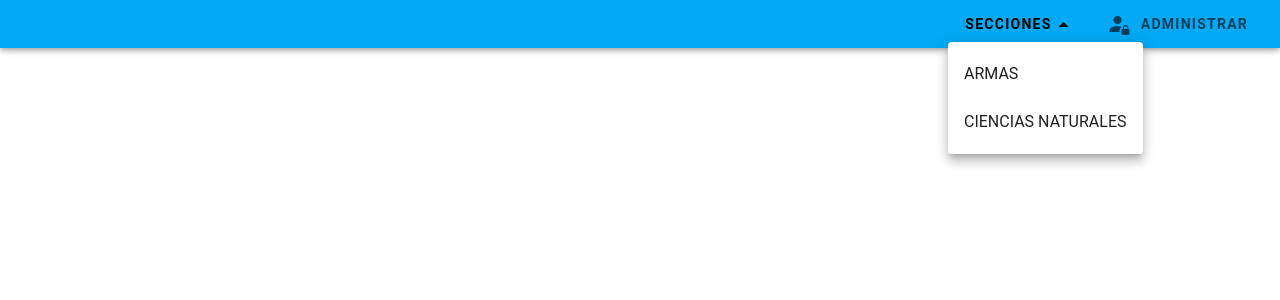
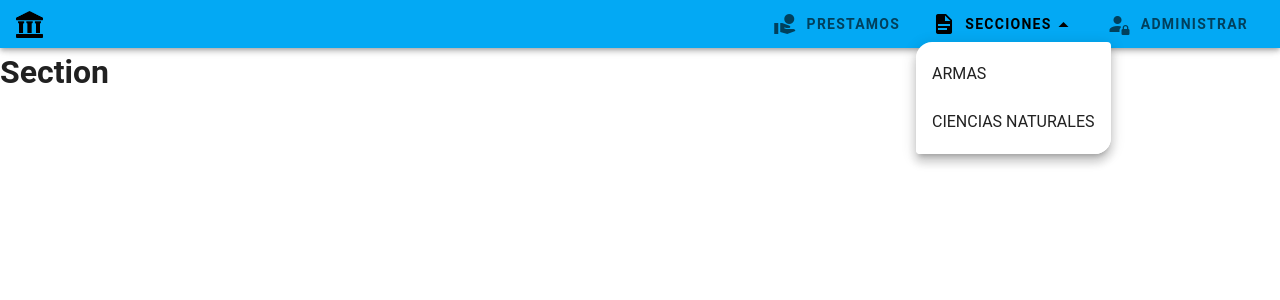
Before and after one commit to apalfaro98/museum-client, a Vue app: page /about in a window 1280 px wide. Both pictures are taken after a click on the button "SECCIONES". Shown: the top 300 px of the page. Built offline with nearby package versions, Linux system fonts and the light colour scheme.

Commit message:
ADD: menu de la primera pagina

```diff
--- a/public/index.html
+++ b/public/index.html
@@ -4,8 +4,8 @@
     <meta charset="utf-8">
     <meta http-equiv="X-UA-Compatible" content="IE=edge">
     <meta name="viewport" content="width=device-width,initial-scale=1.0">
-    <link rel="icon" href="<%= BASE_URL %>favicon.ico">
-    <title><%= htmlWebpackPlugin.options.title %></title>
+    <link rel="icon" href="<%= BASE_URL %>favicon.png">
+    <title>Museo Municipal Camajuani</title>
   </head>
   <body>
     <noscript>
--- a/src/App.vue
+++ b/src/App.vue
@@ -1,17 +1,24 @@
 <template>
     <v-app>
-    <v-app-bar
-      app
-      color="light-blue"
-      dark
-      dense
-    >
+        <v-app-bar app color="light-blue" dark dense>
+            <router-link to="/">
+                <div class="image-container">
+                    <v-img src="@/assets/images/logo-small.png" />
+                </div>
+            </router-link>
             <v-spacer></v-spacer>
+            <router-link to="/prestamos">
+                <v-btn color="black" text plain class="font-weight-bold">
+                    <v-icon class="pr-2">mdi-hand-coin</v-icon>
+                    Prestamos
+                </v-btn>
+            </router-link>
             <!-- FIXME: EL icono no cambia cuando se da click fuera del boton  -->
             <v-menu
                 transition="slide-y-transition"
                 bottom
                 offset-y
+                rounded="br-xl tl-xl"
             >
                 <template v-slot:activator="{ on, attrs }">
                     <v-btn
@@ -23,52 +30,62 @@
                         v-on="on"
                         @click="changeIcon"
                     >
+                        <v-icon class="pr-2">mdi-file-document</v-icon>
                         Secciones
-          <v-icon>mdi-menu-{{ down ? 'down' : 'up'}}</v-icon>
+                        <v-icon>mdi-menu-{{ down ? 'down' : 'up' }}</v-icon>
                     </v-btn>
                 </template>
                 <v-list>
-        <v-list-item
-          v-for="(item, i) in items"
-          :key="i"
+                    <v-list-item v-for="(item, i) in items" :key="i">
+                        <router-link
+                            :to="item.route"
+                            class="grey--text text--darken-4"
                         >
-          <v-list-item-title>{{ item.title }}</v-list-item-title>
+                            <v-list-item-title @click="changeIcon">
+                                {{ item.title }}
+                            </v-list-item-title>
+                        </router-link>
                     </v-list-item>
                 </v-list>
             </v-menu>
-    <v-btn
-      color="black"
-      text
-      plain
-      class="font-weight-bold"
-    >
+            <router-link to="/login">
+                <v-btn color="black" text plain class="font-weight-bold">
                     <v-icon class="pr-2">mdi-account-lock</v-icon>
                     Administrar
                 </v-btn>
+            </router-link>
         </v-app-bar>
-
         <v-main>
-      <router-view/>
+            <router-view />
         </v-main>
     </v-app>
 </template>
 
 <script>
-
 export default {
     name: 'App',
 
     data: () => ({
         items: [
-        { title: 'ARMAS' },
-        { title: 'CIENCIAS NATURALES' },
+            { title: 'ARMAS', route: '/armas' },
+            { title: 'CIENCIAS NATURALES', route: '/naturales' },
         ],
         down: true,
     }),
     methods: {
         changeIcon() {
             this.down = !this.down;
-    }
-  }
+        },
+    },
 };
 </script>
+
+<style scoped>
+a {
+    text-decoration: none;
+}
+.image-container {
+    width: 27px;
+    height: 27px;
+}
+</style>
--- a/src/router/index.js
+++ b/src/router/index.js
@@ -10,14 +10,28 @@ const routes = [
         name: 'home',
         component: HomeView,
     },
-    //   {
-    //     path: '/about',
-    //     name: 'about',
-    //     // route level code-splitting
-    //     // this generates a separate chunk (about.[hash].js) for this route
-    //     // which is lazy-loaded when the route is visited.
-    //     component: () => import(/* webpackChunkName: "about" */ '../views/AboutView.vue')
-    //   }
+    {
+        path: '/login',
+        name: 'login',
+        component: () =>
+            import(/* webpackChunkName: "login" */ '../views/LoginView.vue'),
+    },
+    {
+        path: '/prestamos',
+        name: 'prestamos',
+        component: () =>
+            import(
+                /* webpackChunkName: "prestamos" */ '../views/PrestamosView.vue'
+            ),
+    },
+    {
+        path: '/:idSection',
+        name: 'section',
+        component: () =>
+            import(
+                /* webpackChunkName: "section" */ '../views/SectionView.vue'
+            ),
+    },
 ];
 
 const router = new VueRouter({
--- /dev/null
+++ b/src/views/LoginView.vue
@@ -0,0 +1,13 @@
+<template>
+  <h1>Login</h1>
+</template>
+
+<script>
+export default {
+
+}
+</script>
+
+<style>
+
+</style>
--- /dev/null
+++ b/src/views/PrestamosView.vue
@@ -0,0 +1,9 @@
+<template>
+    <h1>Prestamos</h1>
+</template>
+
+<script>
+export default {};
+</script>
+
+<style></style>
--- /dev/null
+++ b/src/views/SectionView.vue
@@ -0,0 +1,13 @@
+<template>
+  <h1>Section</h1>
+</template>
+
+<script>
+export default {
+
+}
+</script>
+
+<style>
+
+</style>
```
Also changed, not shown: public/favicon.png (added), src/assets/images/logo-small.png (added). Lines whose indentation alone changed are shown as unchanged.
